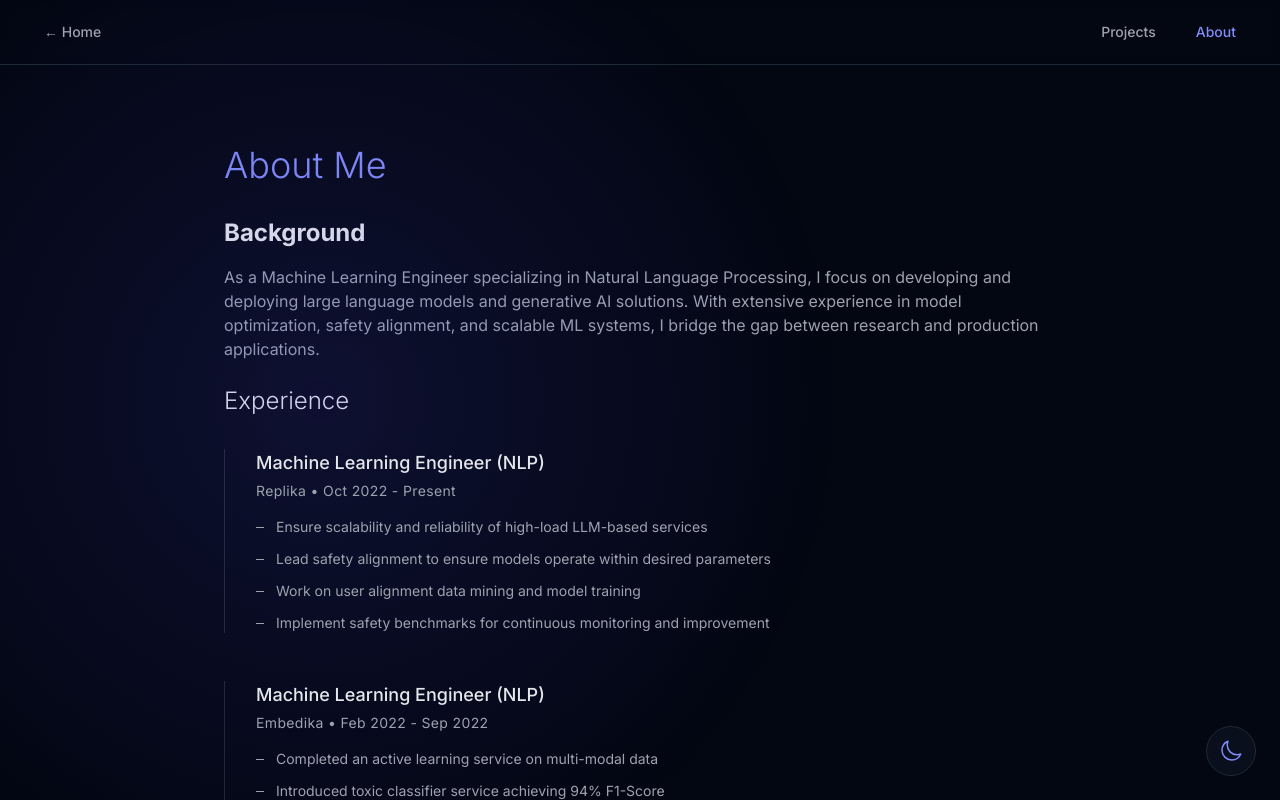
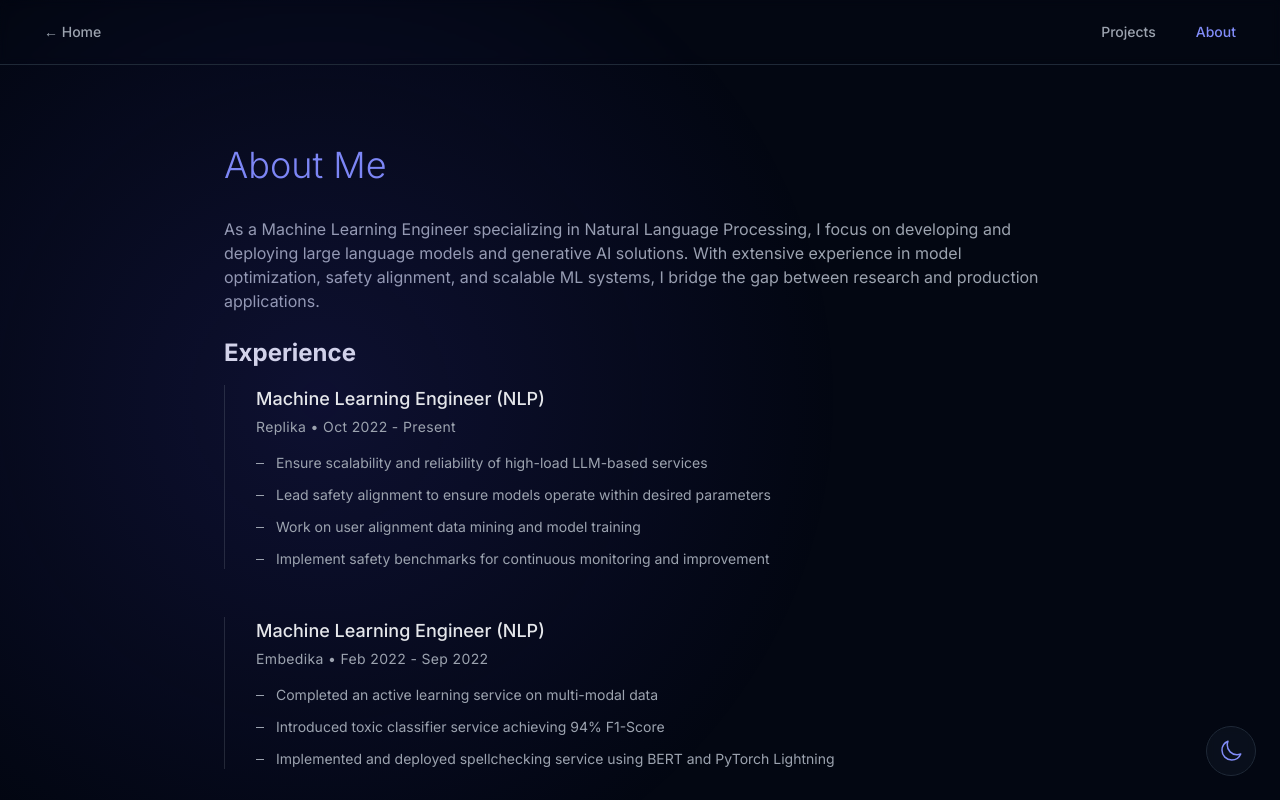
Before and after one commit to esceptico/website, a Next.js app: page /about in a window 1280 px wide. Shown: the top 800 px of the page. Built offline with nearby package versions, Linux system fonts and the light colour scheme.

Commit message:
Refine About page typography and section layout for MLE content

```diff
--- a/src/app/about/page.tsx
+++ b/src/app/about/page.tsx
@@ -7,9 +7,6 @@ import { BeakerIcon, CameraIcon, CodeBracketIcon } from '@heroicons/react/24/out
 const MLEContent = ({ isDark }: { isDark: boolean }) => (
   <div className="space-y-6">
     <section>
-      <h2 className="text-2xl font-bold mb-4 text-[var(--theme-text-primary)]">
-        Background
-      </h2>
       <p className="text-[var(--theme-text-secondary)]">
         As a Machine Learning Engineer specializing in Natural Language Processing, I focus on developing
         and deploying large language models and generative AI solutions. With extensive experience in
@@ -19,7 +16,7 @@ const MLEContent = ({ isDark }: { isDark: boolean }) => (
     </section>
 
     <section>
-      <h2 className="text-2xl font-light mb-8 text-[var(--theme-text-primary)]">Experience</h2>
+      <h2 className="text-2xl font-bold mb-4 text-[var(--theme-text-primary)]">Experience</h2>
       <div className="space-y-12">
         <div className="relative pl-8 before:content-[''] before:absolute before:left-0 before:top-0 before:bottom-0 before:w-[1px] before:bg-[var(--theme-text-secondary)] before:opacity-20">
           <div className="relative mb-4">
```
